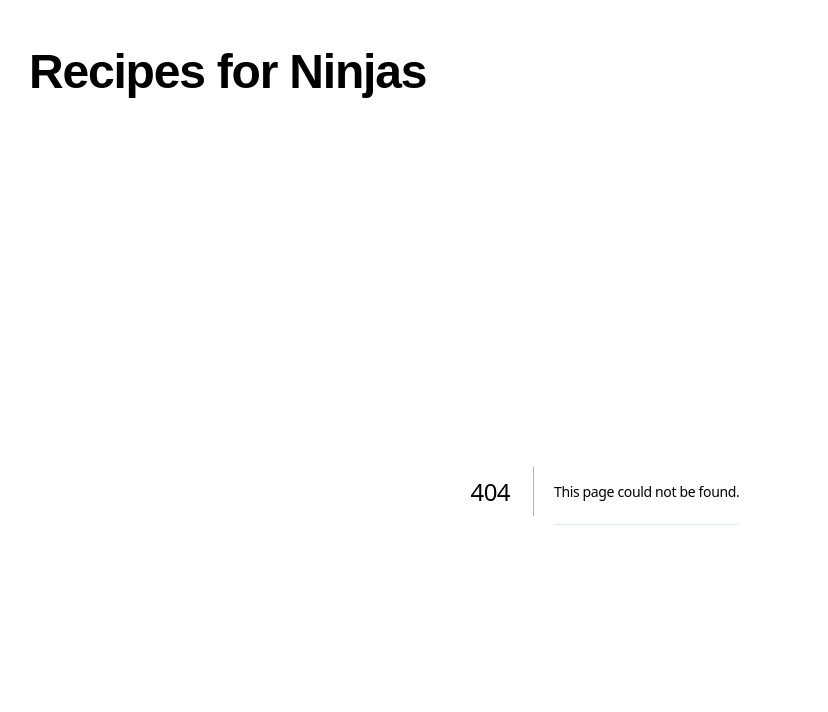
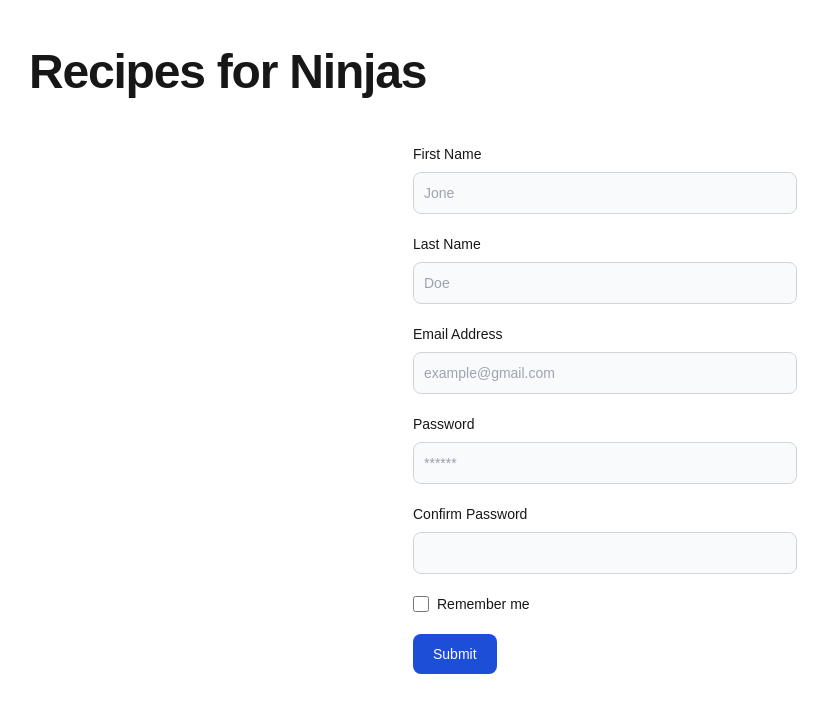
Before and after one commit to ZainbMohammed/shadcn-project, a Next.js app: page /signup in a window 1280 px wide. Before the commit this address had no page. Shown: the top 712 px of the page, without its empty margins (35-863 px from the left). Built offline with nearby package versions, Linux system fonts and the light colour scheme.

Commit message:
create signup & login pages

```diff
--- /dev/null
+++ b/src/app/signup/page.tsx
@@ -0,0 +1,92 @@
+import React from "react";
+
+const Signup = () => {
+  return (
+    <div className="  py-12 px-4 sm:px-6 lg:px-8">
+      <form className="max-w-sm mx-auto">
+        <div className="mb-5">
+          <label className="block mb-2 text-sm font-medium dark:text-white">
+            First Name
+          </label>
+          <input
+            type="text"
+            className="bg-gray-50 border border-gray-300  text-sm rounded-lg focus:ring-blue-500 focus:border-blue-500 block w-full p-2.5 dark:bg-gray-700 dark:border-gray-600 dark:placeholder-gray-400 dark:text-white dark:focus:ring-blue-500 dark:focus:border-blue-500"
+            placeholder="Jone"
+            required
+            name="firstName"
+          />
+        </div>
+        <div className="mb-5">
+          <label className="block mb-2 text-sm font-medium   dark:text-white">
+            Last Name
+          </label>
+          <input
+            type="text"
+            className="bg-gray-50 border border-gray-300   text-sm rounded-lg focus:ring-blue-500 focus:border-blue-500 block w-full p-2.5 dark:bg-gray-700 dark:border-gray-600 dark:placeholder-gray-400 dark:text-white dark:focus:ring-blue-500 dark:focus:border-blue-500"
+             placeholder="Doe"
+            required
+            name="lastName"
+          />
+        </div>
+        <div className="mb-5">
+          <label className="block mb-2 text-sm font-medium   dark:text-white">
+            Email Address
+          </label>
+          <input
+            type="text"
+            className="bg-gray-50 border border-gray-300   text-sm rounded-lg focus:ring-blue-500 focus:border-blue-500 block w-full p-2.5 dark:bg-gray-700 dark:border-gray-600 dark:placeholder-gray-400 dark:text-white dark:focus:ring-blue-500 dark:focus:border-blue-500"
+             placeholder="example@gmail.com"
+            required
+            name="email"
+          />
+        </div>
+        <div className="mb-5">
+          <label className="block mb-2 text-sm font-medium   dark:text-white">
+           Password
+          </label>
+          <input
+            type="text"
+            className="bg-gray-50 border border-gray-300   text-sm rounded-lg focus:ring-blue-500 focus:border-blue-500 block w-full p-2.5 dark:bg-gray-700 dark:border-gray-600 dark:placeholder-gray-400 dark:text-white dark:focus:ring-blue-500 dark:focus:border-blue-500"
+             placeholder="******"
+            required
+            name="password"
+          />
+        </div>
+        <div className="mb-5">
+          <label className="block mb-2 text-sm font-medium   dark:text-white">
+           Confirm Password
+          </label>
+          <input
+            type="text"
+            className="bg-gray-50 border border-gray-300   text-sm rounded-lg focus:ring-blue-500 focus:border-blue-500 block w-full p-2.5 dark:bg-gray-700 dark:border-gray-600 dark:placeholder-gray-400 dark:text-white dark:focus:ring-blue-500 dark:focus:border-blue-500"
+             placeholder=""
+            required
+            name="confirmPassword"
+          />
+        </div>
+        <div className="flex items-start mb-5">
+          <div className="flex items-center h-5">
+            <input
+              id="remember"
+              type="checkbox"
+              value=""
+              className="w-4 h-4 border border-gray-300 rounded bg-gray-50 focus:ring-3 focus:ring-blue-300 dark:bg-gray-700 dark:border-gray-600 dark:focus:ring-blue-600 dark:ring-offset-gray-800 dark:focus:ring-offset-gray-800"
+              required
+            />
+          </div>
+          <label className="ms-2 text-sm font-medium   dark:text-gray-300">
+            Remember me
+          </label>
+        </div>
+        <button
+          type="submit"
+          className="text-white bg-blue-700 hover:bg-blue-800 focus:ring-4 focus:outline-none focus:ring-blue-300 font-medium rounded-lg text-sm w-full sm:w-auto px-5 py-2.5 text-center dark:bg-blue-600 dark:hover:bg-blue-700 dark:focus:ring-blue-800"
+        >
+          Submit
+        </button>
+      </form>
+    </div>
+  );
+};
+
+export default Signup;
```
